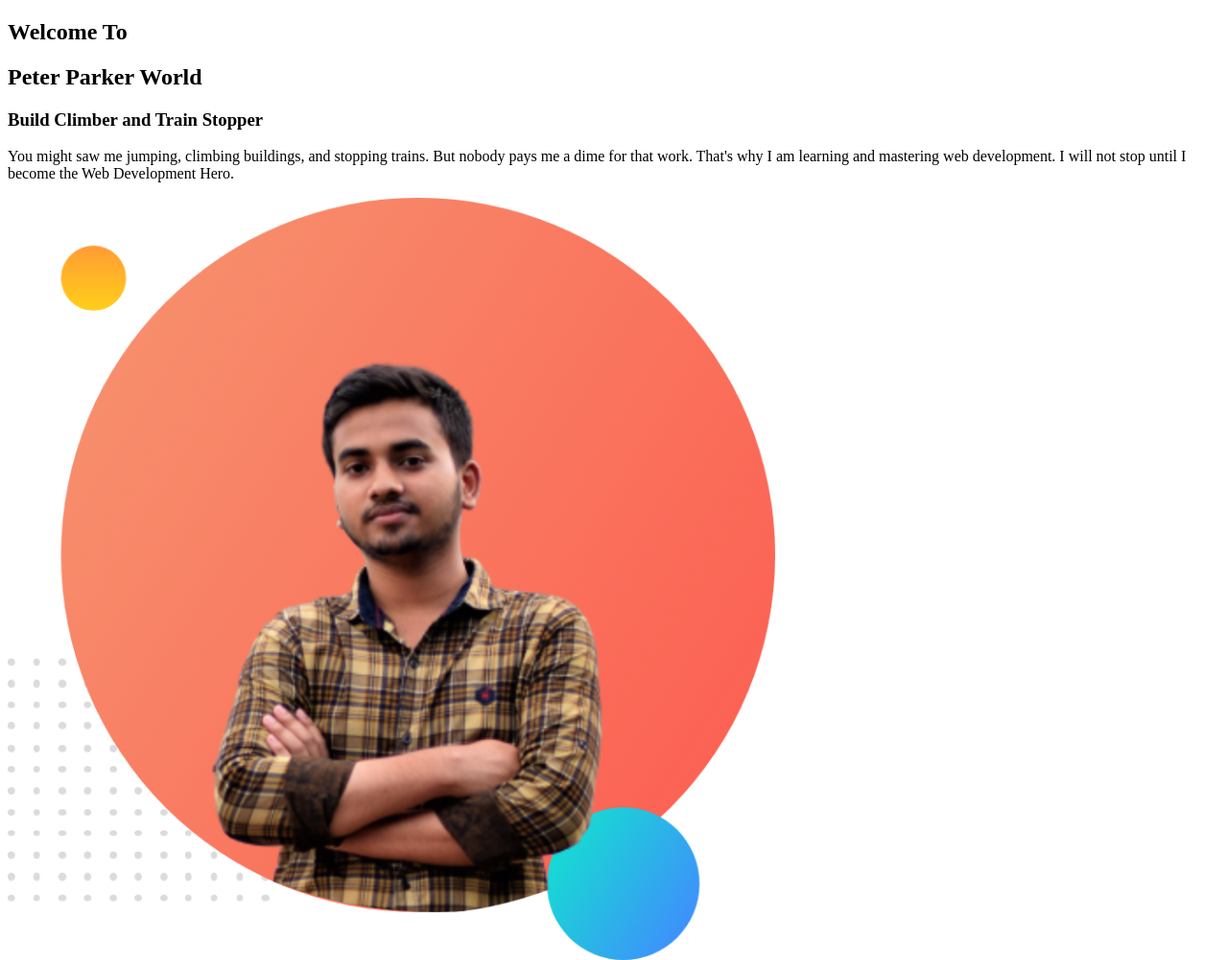
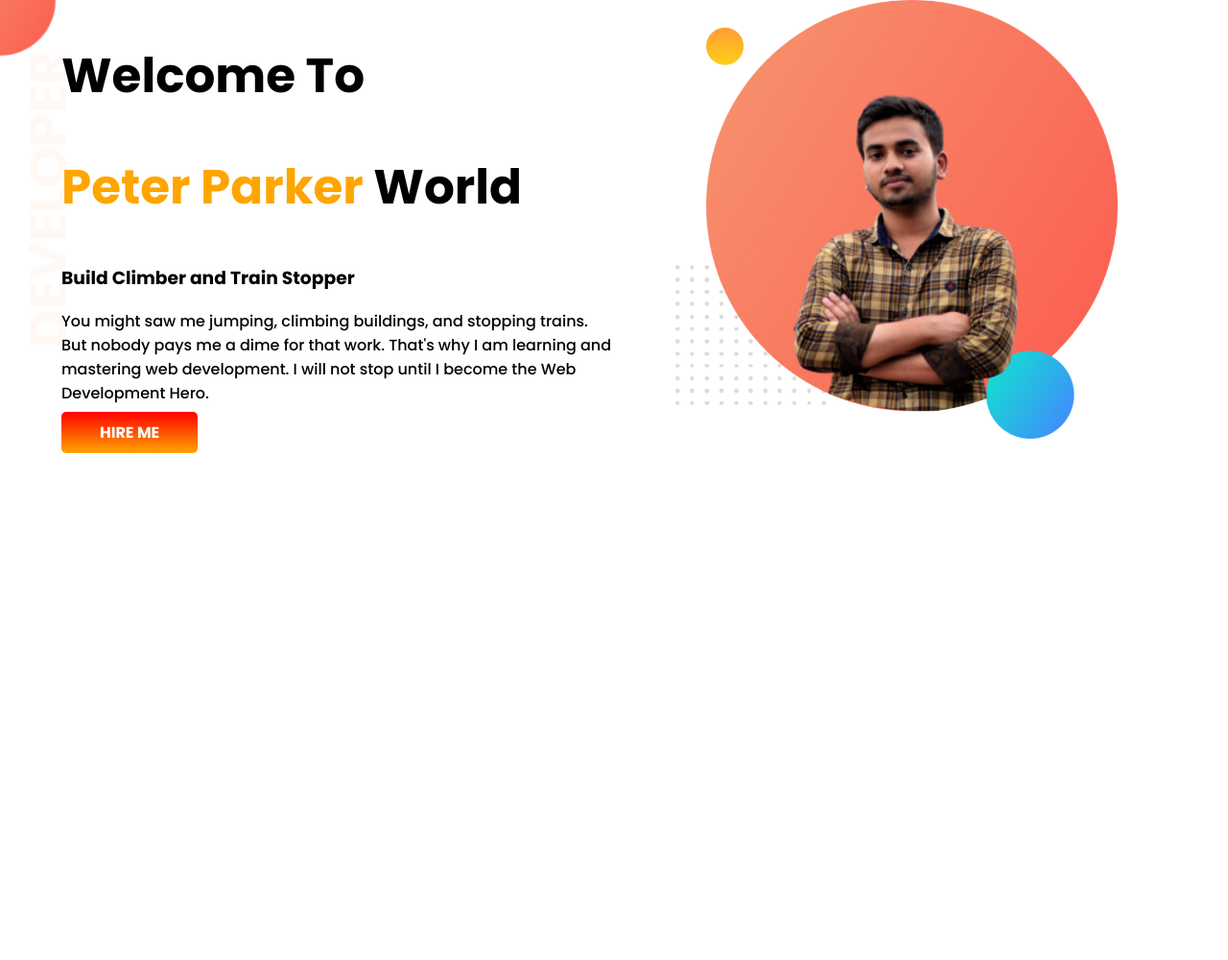
Before and after one commit to sifat6233/my-potfolio, a plain HTML site: page index.html in a window 1280 px wide. Shown: the whole page at 96% size. After the commit the page ends 800 px from the top, so only its background shows below. Drawn offline with Linux system fonts and the light colour scheme.

Commit message:
section top

```diff
--- a/index.html
+++ b/index.html
@@ -13,15 +13,16 @@
   <link rel="stylesheet" href="style.css">
 </head>
 
-<section>
-  <div class="div">
-    <h2>Welcome To</h2>
-    <h2><span class="orange-color"> Peter Parker </span> World </h2>
+<section class="top-banner">
+  <div class="half-width">
+    <h1>Welcome To</h1>
+    <h1><span class="orange-color"> Peter Parker </span> World </h1>
     <h3> Build Climber and Train Stopper</h3>
     <p>You might saw me jumping, climbing buildings, and stopping trains. But nobody pays me a dime for that work. That's why I
     am learning and mastering web development. I will not stop until I become the Web Development Hero.</p>
+    <a class="link-button" target="_blank" href="https://www.linkedin.com/in/sifat-hossain-2aab181ab/">HIRE ME</a>
   </div>
-  <div class="div">
+  <div class="half-width">
     <img src="images/img-box/my-bg.png" alt="">
   </div>
 </section>
--- a/style.css
+++ b/style.css
@@ -0,0 +1,34 @@
+body{
+  font-family: 'Poppins', sans-serif;
+  margin: 0;
+  padding: 0;
+}
+h1{
+  font-size: 50px;
+}
+.orange-color{
+  color: orange;
+}
+section{
+  display: flex;
+}
+.half-width{
+  width: 50%;
+  padding-left: 5%;
+}
+.half-width img{
+  width: 80%;
+}
+.link-button{
+  text-decoration: none;
+  padding: 10px 40px;
+  background-image: linear-gradient(red, orange);
+  border-radius: 5px;
+  color: white;
+  font-weight: 700;
+}
+.top-banner{
+  background-image: url(images/top-banner.png);
+  background-repeat: no-repeat;
+
+}
```
